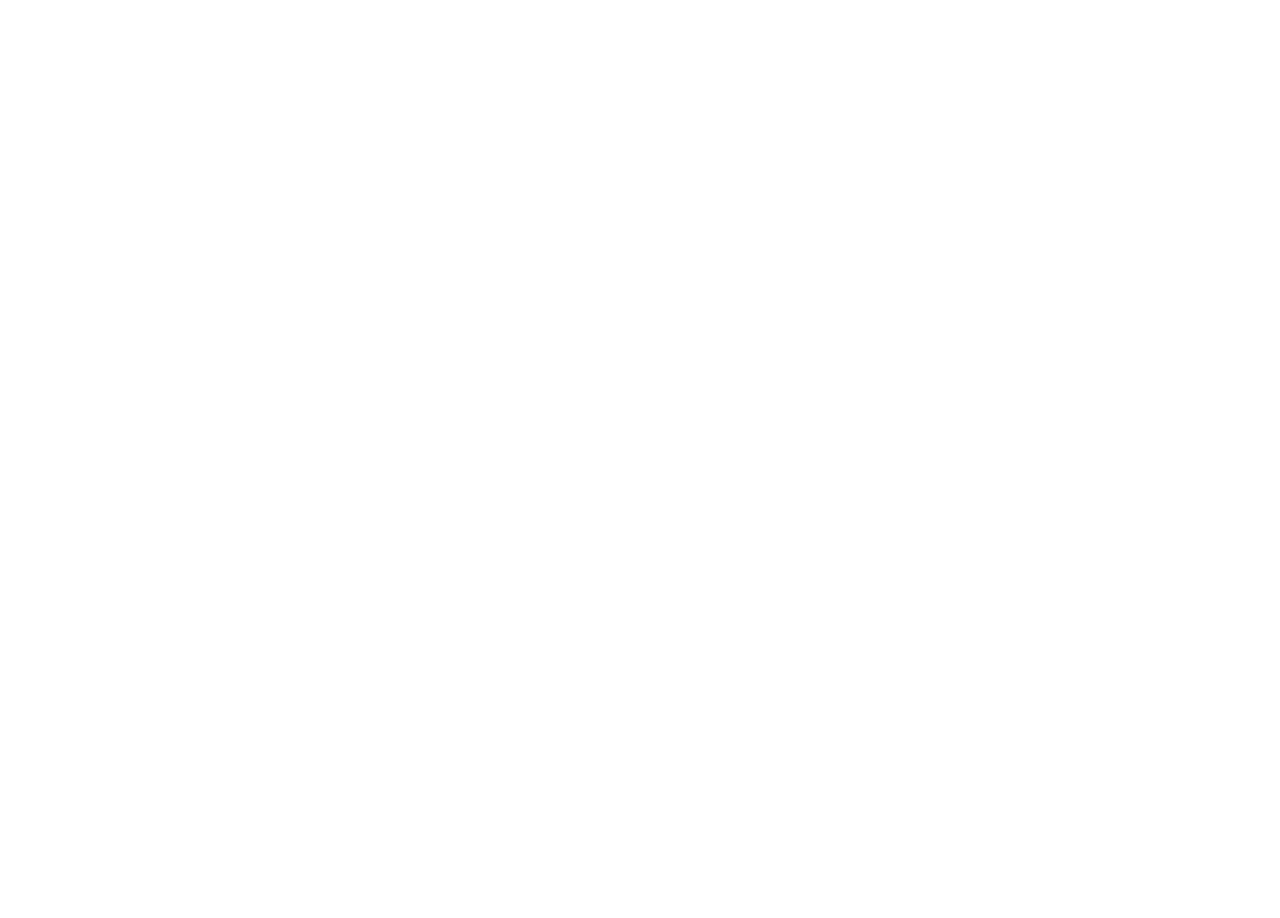
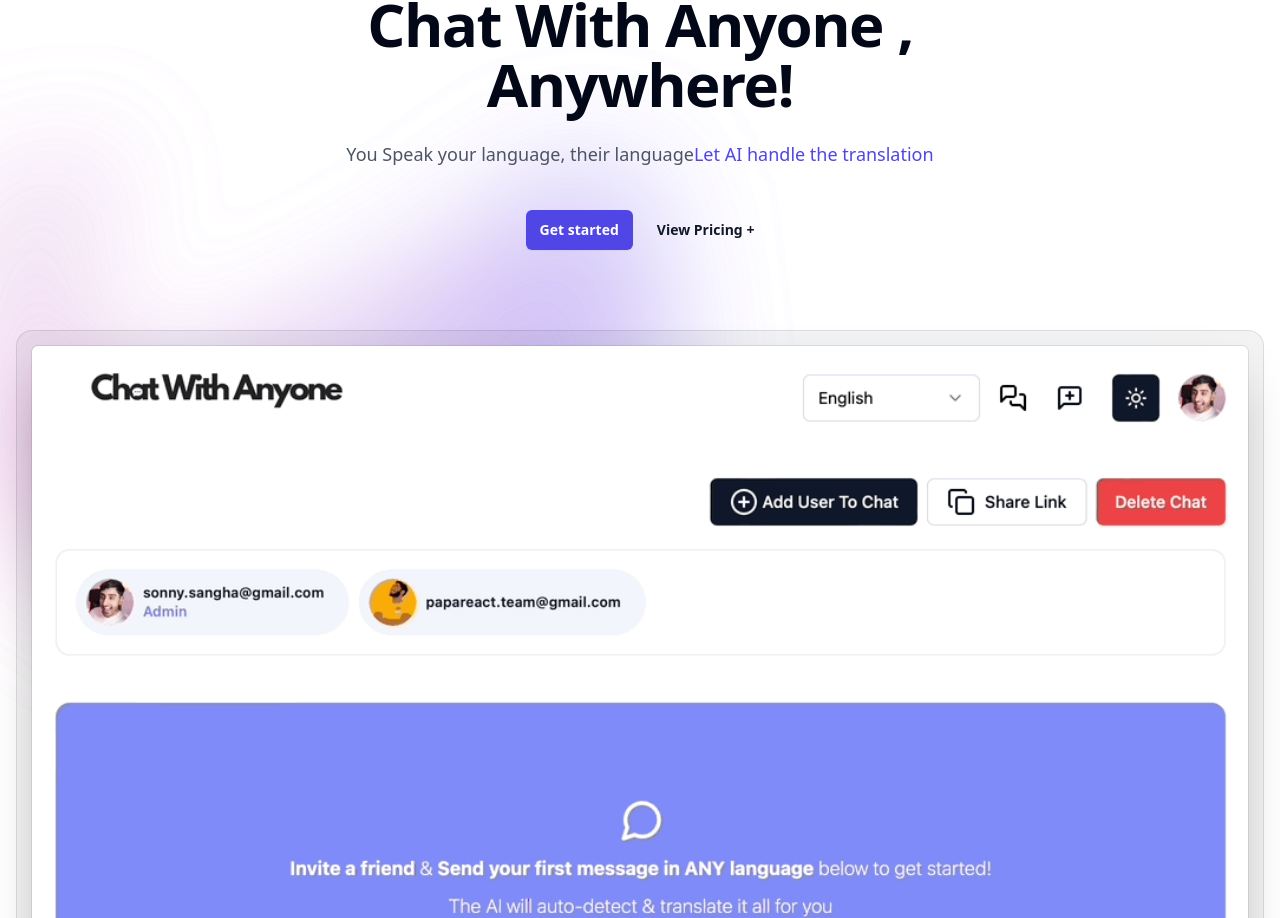
Before and after one commit to mo7medhasan/chat-with-anyone, a Next.js app: page / in a window 1280 px wide. Shown: the part 182-1100 px from the top of the page. Before the commit the page ends 800 px from the top, so only its background shows below. Built offline with nearby package versions, Linux system fonts and the light colour scheme; no server answers.

Commit message:
feat:Building the Home Page

```diff
--- a/app/layout.tsx
+++ b/app/layout.tsx
@@ -1,11 +1,9 @@
 import type { Metadata } from 'next'
-import { Inter } from 'next/font/google'
 import './globals.css'
 import Header from '@/components/Header'
 import { ThemeProvider } from '@/components/ThemeProvider'
 import ClientProviders from '@/components/ClientProviders'
 
-const inter = Inter({ subsets: ['latin'] })
 
 export const metadata: Metadata = {
   title: 'Create Next App',
@@ -20,7 +18,7 @@ export default function RootLayout({
   return (
     <ClientProviders>
       <html lang="en">
-      <body className={inter.className}>
+      <body className="flex flex-col min-h-screen">
         <ThemeProvider
           attribute="class"
           defaultTheme="system"
--- a/app/page.tsx
+++ b/app/page.tsx
@@ -1,9 +1,65 @@
 import Image from 'next/image'
+import Link from 'next/link'
+import DemoGif from "@/images/landingPage/demo.gif"
 
 export default function Home() {
+
   return (
     <main className="">
-    home
+      <div>
+        <div className='absolute inset-x-0 top-28 -z-10 transform-gpu overflow-hidden blur-3xl '
+          aria-hidden="true">
+          <div className='relative left[calc(50%-11rem)] aspect-[1155/678] w-[36.125rem]
+-translate-x-1/2 rotate-[30deg] bg-gradient-to-tr from-[#ff80b5] to-[#9089fc] opacity-30 sm:left-[calc(50%-33rem)] sm:w-[72.1875rem]'
+            style={{
+              clipPath: "polygon(74.1% 44.1%, 100% 61.6%, 97.5% 26.9%, 85.5% 0.1%, 80.7% 2%, 72.5% 32.5%, 60.2% 62.4%, 52.4% 68.1%,47.5% 58.3%,45.5% 58.3%, 45.2% 34.5%,27.5% 76.7%,0.1% 64.9%,17.9% 100%,27.6% 76.8%,76.1% 97.7%,74.1% 44.1%)"
+            }} />
+
+        </div>
+        <div className='py-12 sm:py-20 lg:pb-40'>
+          <div className='mx-auto max-w-7xl pc-6 lg:px-8'>
+            <div className='max-w-2xl mx-auto text-center'>
+              <h1 className='text-4xl font-bold tracking-tight sm:text-6xl '>
+                Chat With Anyone , Anywhere!
+              </h1>
+              <p className='mt-6 text-lg leading-8 text-gray-600 dark:text-gray-300 '>
+                You Speak your language, their language
+                <span className='text-indigo-600 dark:text-indigo-500'>
+                  Let AI handle the translation
+                </span>
+              </p>
+              <div className='mt-10 flex items-center justify-center gap-x-6'>
+                <Link href={'/chat'} className='rounded-md bg-indigo-600 px-3.5 py-2.5 text-sm font-semibold text-white dark:test-white shadow-sm hover:bg-indigo-500
+              focus-visible:outline focus-visible:outline-2 focus-visible:outline-offset-2 focus-visible:outline-indigo-600 '>
+                  Get started
+                </Link>
+                <Link href={'/pricing'} className='text-sm font-semibold leading-6 text-gray-900 dark:text-gray-300 '>
+                  View Pricing <span aria-hidden="true">+</span>
+                </Link>
+              </div>
+            </div>
+            <div className='mt-16 flow-root sm:mt-24'>
+              <div className='-m-2 rounded-xl bg-gray-900/5 p-2 ring-1 ring-inset ring-gray-900/10 lg:-m-4 lg:rounded-2xl lg:p-4 '>
+                <Image unoptimized
+                  src={DemoGif} alt='App sreenshot'
+                  height={1442} width={2432}
+                  className='rounded-md shadow-2xl ring-1 ring-gray-900/10' />
+              </div>
+
+            </div>
+          </div>
+
+        </div>
+        <div className='absolute inset-x-0 top-28 -z-10 transform-gpu overflow-hidden blur-3xl '
+          aria-hidden="true">
+          <div className='relative left[calc(50%-11rem)] aspect-[1155/678] w-[36.125rem]
+-translate-x-1/2 rotate-[30deg] bg-gradient-to-tr from-[#ff80b5] to-[#9089fc] opacity-30 sm:left-[calc(50%-33rem)] sm:w-[72.1875rem]'
+            style={{
+              clipPath: "polygon(74.1% 44.1%, 100% 61.6%, 97.5% 26.9%, 85.5% 0.1%, 80.7% 2%, 72.5% 32.5%, 60.2% 62.4%, 52.4% 68.1%,47.5% 58.3%,45.5% 58.3%, 45.2% 34.5%,27.5% 76.7%,0.1% 64.9%,17.9% 100%,27.6% 76.8%,76.1% 97.7%,74.1% 44.1%)"
+            }} />
+
+        </div>
+           </div>
     </main>
   )
 }
```
Also changed, not shown: images/landingPage/demo.gif (added).
